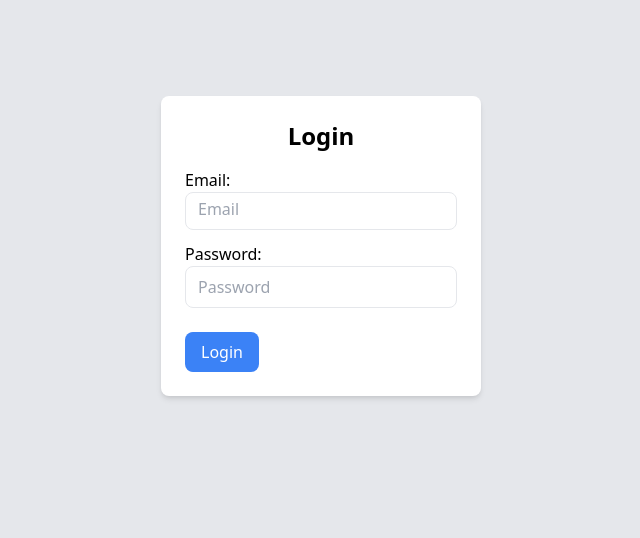
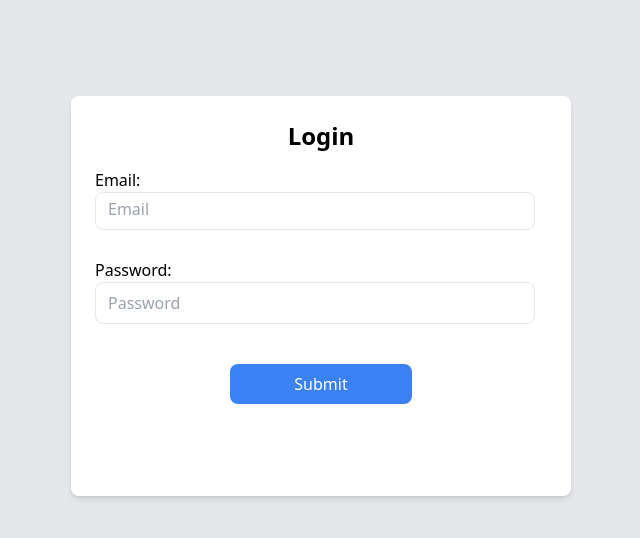
Before and after one commit to panntod/Project-Php, a PHP site: page /login.php in a window 1280 px wide. Shown: the top 538 px of the page, without its empty margins (319-959 px from the left). Run offline with PHP 8.4, Linux system fonts and the light colour scheme.

Commit message:
tidy up code

```diff
--- a/Html-Css/login.php
+++ b/Html-Css/login.php
@@ -1,23 +1,38 @@
 <!DOCTYPE html>
 <html lang="en">
+
 <head>
     <meta charset="UTF-8">
     <meta name="viewport" content="width=device-width, initial-scale=1.0">
     <title>Halaman Login</title>
     <link href="https://cdn.jsdelivr.net/npm/tailwindcss@2.2.16/dist/tailwind.min.css" rel="stylesheet">
 </head>
+
 <body class="bg-gray-200">
-    <div class="container mx-auto mt-24 p-6 bg-white rounded-lg shadow-md max-w-xs">
+    <div class="container mx-auto mt-24 p-6 bg-white rounded-lg shadow-md" style="width: 500px; height: 400px">
         <h2 class="text-2xl font-semibold mb-4 text-center">Login</h2>
         <form action="proses_login.php" method="post">
-            <label for="email" class="mb-2">Email:</label>
-            <input type="text" id="email" name="email" autocomplete="off" required class="w-full px-3 py-2 border rounded-lg mb-3 pt-1" placeholder="Email">
 
-            <label for="password" class="mb-2">Password:</label>
-            <input type="password" id="password" name="password" required class="w-full px-3 py-2 border rounded-lg mb-6" placeholder="Password">
+            <div class="w-full mb-4 pr-3">
+                <label for="email" class="mb-2">Email:</label>
+                <input type="text" id="email" name="email" autocomplete="off" required
+                    class="w-full px-3 py-2 border rounded-lg mb-3 pt-1 focus:outline-none focus:border-blue-500"
+                    placeholder="Email">
+            </div>
 
-            <button type="submit" class="bg-blue-500 text-white px-4 py-2 rounded-lg hover:bg-blue-700">Login</button>
+            <div class="w-full mb-4 pr-3">
+                <label for="password" class="mb-2">Password:</label>
+                <input type="password" id="password" name="password" required
+                    class="w-full px-3 py-2 border rounded-lg mb-6 focus:outline-none focus:border-blue-500"
+                    placeholder="Password">
+            </div>
+
+            <div class="mt-4 flex justify-center items-center">
+                <input type="submit"
+                    class="bg-blue-500 text-white px-16 py-2 rounded-lg hover:bg-blue-700 cursor-pointer ">
+            </div>
         </form>
     </div>
 </body>
+
 </html>
```
Also changed, not shown: Html-Css/regristate.php (+6 -6 lines).
